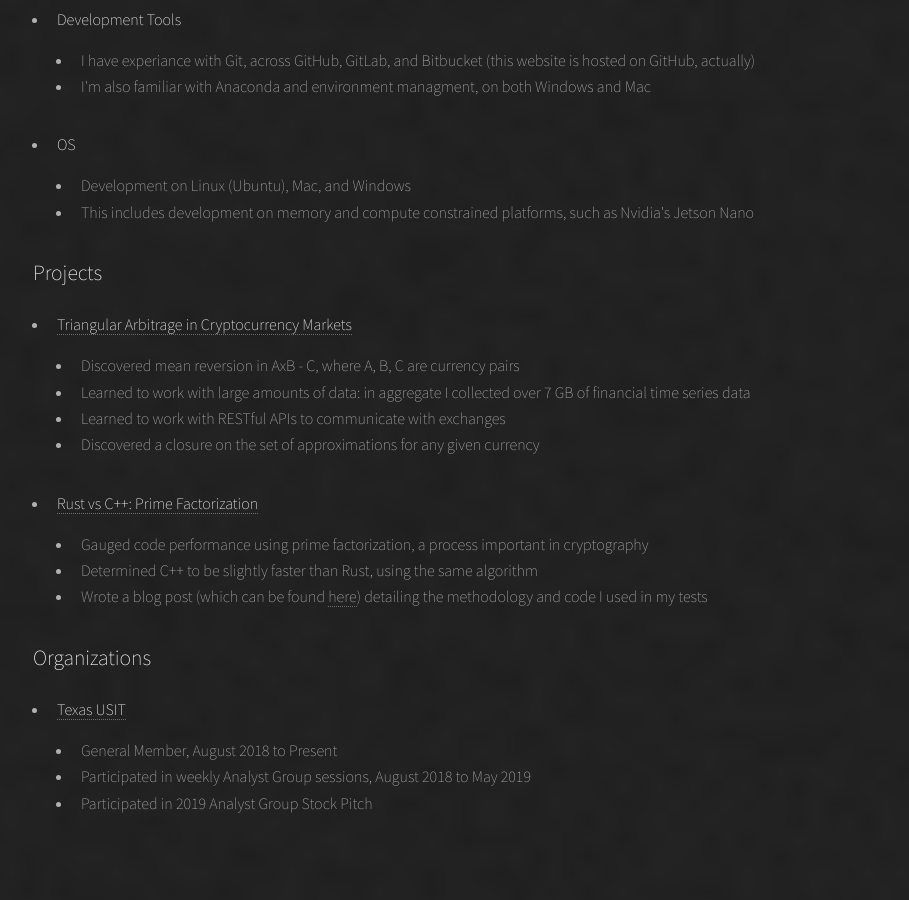
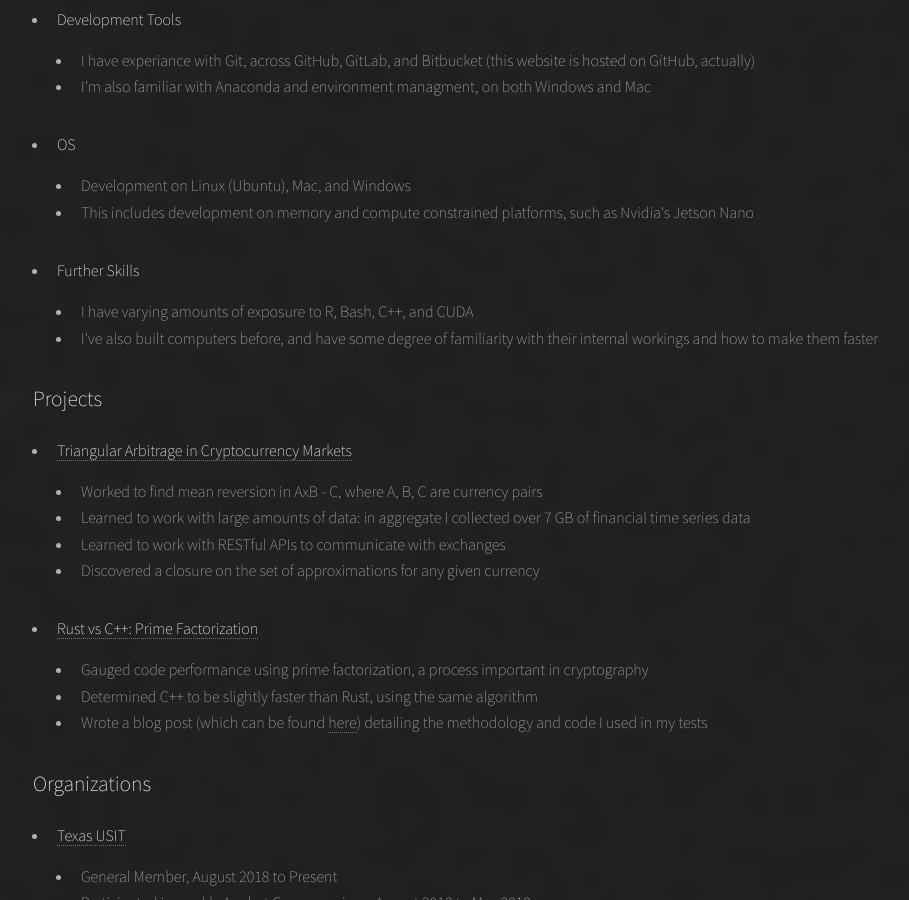
Before and after one commit to rmcwhorter/rmcwhorter.github.io, a Jekyll site: the page resume.html, which Jekyll copies as it is, in a window 1280 px wide and 900 px high, scrolled down 1389 px. Shown: the whole window, without its empty margins (95-1004 px from the left). Built offline with Jekyll 4.4.1, drawn with Linux system fonts in a browser that asks for light colours; before the commit the page ends 2237 px from its top, so only the background shows below that.

Commit message:
Update resume.html

```diff
--- a/resume.html
+++ b/resume.html
@@ -122,6 +122,13 @@
 										</li>
 									</ul>
 								</li>
+								<li>
+									<h4>Further Skills</h4>
+									<ul>
+										<li>I have varying amounts of exposure to R, Bash, C++, and CUDA</li>
+										<li>I've also built computers before, and have some degree of familiarity with their internal workings and how to make them faster</li>
+									</ul>
+								</li>
 							</ul>
 						</div>
 						<div>
@@ -131,7 +138,7 @@
 									<h4><a href="https://github.com/rmcwhorter/crypt_arb_LFS" target="_blank">Triangular Arbitrage in Cryptocurrency Markets</a></h4>
 									<ul>
 										<li>
-											Discovered mean reversion in AxB - C, where A, B, C are currency pairs
+											Worked to find mean reversion in AxB - C, where A, B, C are currency pairs
 										</li>
 										<li>
 											Learned to work with large amounts of data: in aggregate I collected over 7 GB of financial time series data
```
